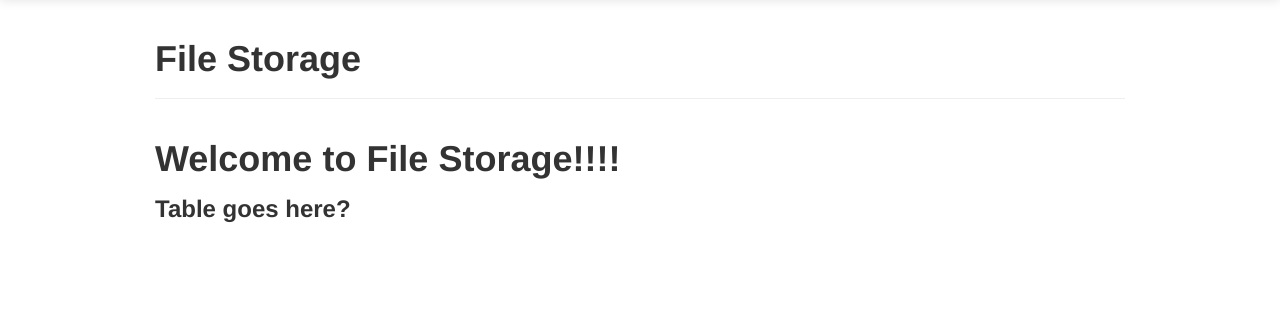
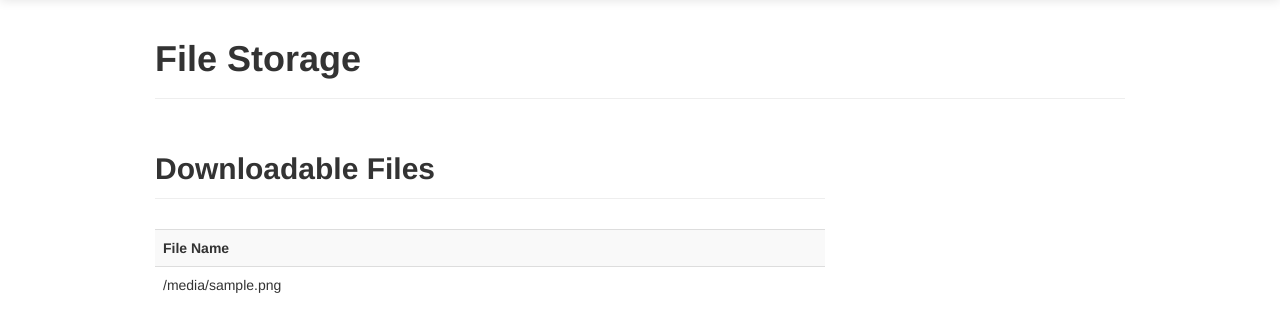
Before and after one commit to hearneg1/TeamBasicRiki, a Python web app: template Riki/wiki/web/templates/file_storage.html in a window 1280 px wide. Shown: the part 41-373 px from the top of the page. Run offline with Jinja, Linux system fonts and the light colour scheme; the template is opened without the code that fills it: most values are stand-ins (such as "Sample title", 1, 10 or a date in 2020); some libraries are stand-ins or nearby versions.

Commit message:
Display files in table

```diff
--- a/Riki/wiki/web/templates/file_storage.html
+++ b/Riki/wiki/web/templates/file_storage.html
@@ -2,6 +2,15 @@
 
 {% block title -%}File Storage{%- endblock title %}
 {% block content %}
-<h1>Welcome to File Storage!!!!</h1>
-<h3>Table goes here?</h3>
+    <h2 class="page-header">Downloadable Files</h2>
+    <table class="table table-striped">
+        <tr>
+            <th>File Name</th>
+        </tr>
+        {% for file in files %}
+            <tr>
+                <td>{{ file }}</td>
+            </tr>
+        {% endfor %}
+    </table>
 {% endblock content %}
```
Also changed, not shown: Riki/wiki/web/file_storage.py (added, +14 -0 lines), Riki/wiki/web/routes.py (+9 -1 lines), Riki/wiki/web/stored_files/test2.html (added), 2 other files.
